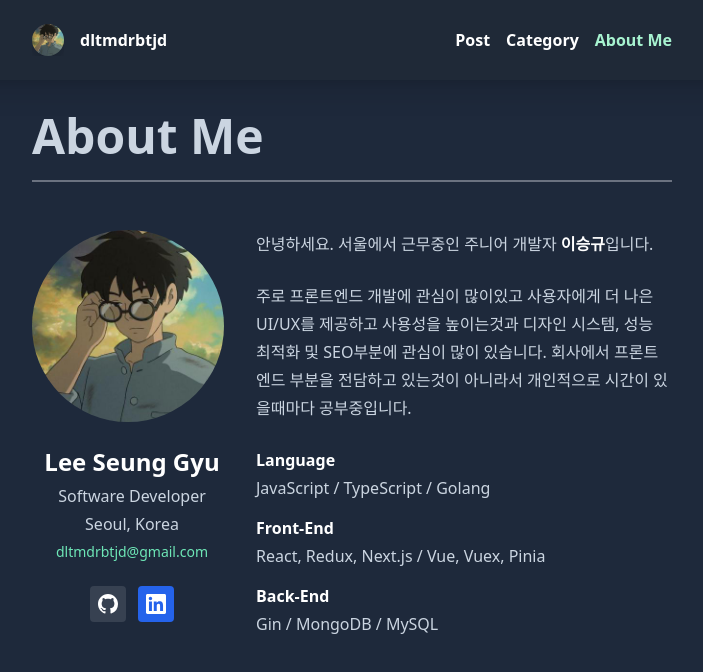
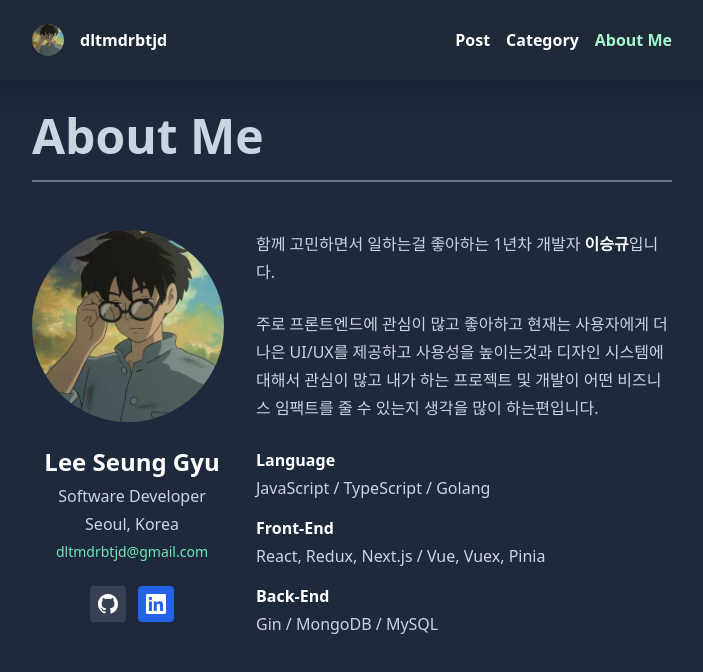
Before and after one commit to dltmdrbtjd/DevBlog, a Next.js app: page /about in a window 1280 px wide. Shown: the top 672 px of the page, without its empty margins (288-991 px from the left). Built offline with nearby package versions, Linux system fonts and the light colour scheme; no server answers.

Commit message:
change: about page

```diff
--- a/pages/about.tsx
+++ b/pages/about.tsx
@@ -32,14 +32,14 @@ export default function AboutMe() {
         </div>
         <div className="pt-4 pb-8 prose max-w-none xl:col-span-2">
           <p>
-            안녕하세요. 서울에서 근무중인 주니어 개발자{' '}
+            함께 고민하면서 일하는걸 좋아하는 1년차 개발자{' '}
             <span className="font-bold text-white">이승규</span>입니다.
           </p>
           <p className="mt-6">
-            주로 프론트엔드 개발에 관심이 많이있고 사용자에게 더 나은 UI/UX를
-            제공하고 사용성을 높이는것과 디자인 시스템, 성능 최적화 및 SEO부분에
-            관심이 많이 있습니다. 회사에서 프론트엔드 부분을 전담하고 있는것이
-            아니라서 개인적으로 시간이 있을때마다 공부중입니다.
+            주로 프론트엔드에 관심이 많고 좋아하고 현재는 사용자에게 더 나은
+            UI/UX를 제공하고 사용성을 높이는것과 디자인 시스템에 대해서 관심이
+            많고 내가 하는 프로젝트 및 개발이 어떤 비즈니스 임팩트를 줄 수
+            있는지 생각을 많이 하는편입니다.
           </p>
           <strong className="mt-6 block">Language</strong>
           <p>JavaScript / TypeScript / Golang</p>
```
